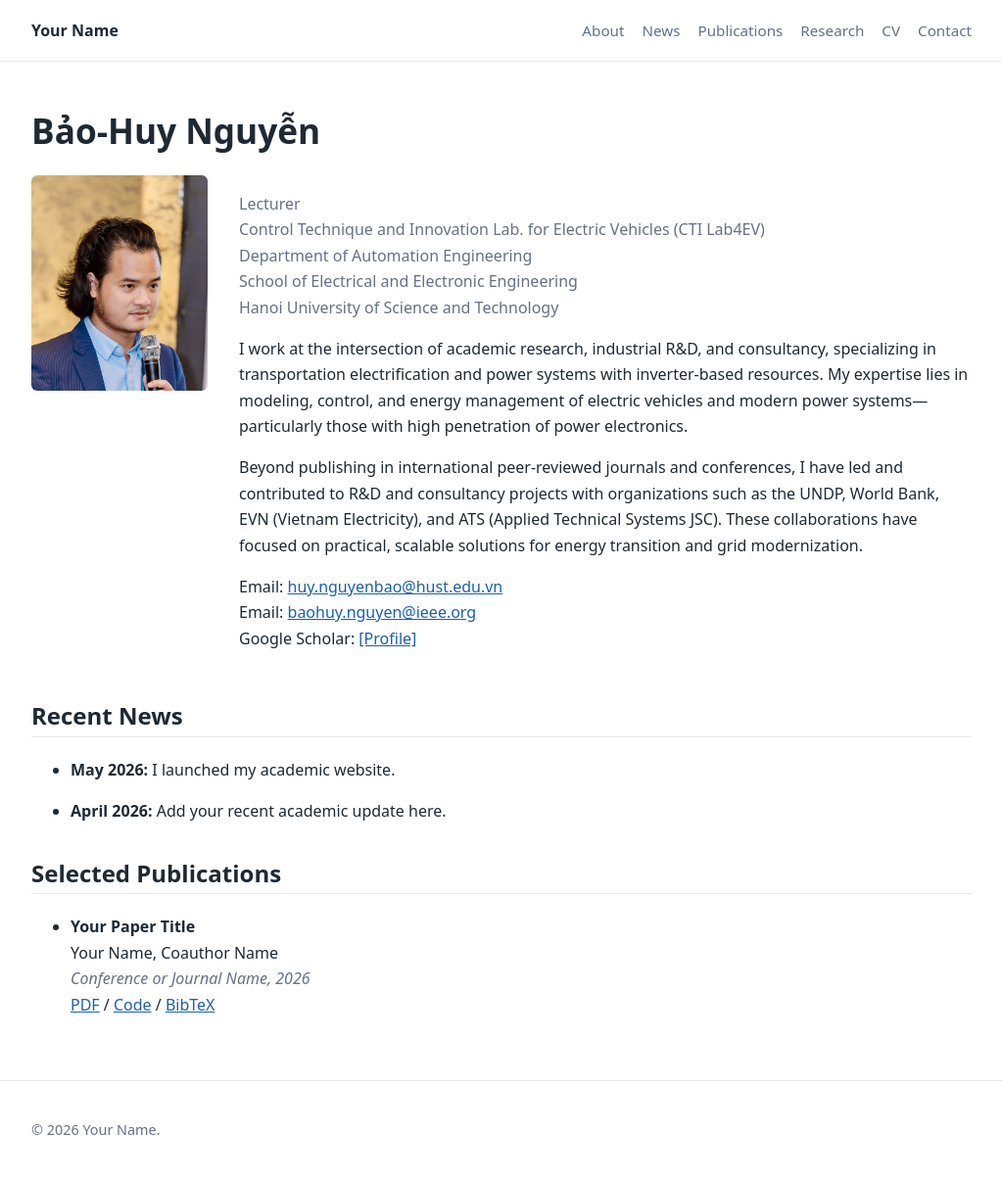
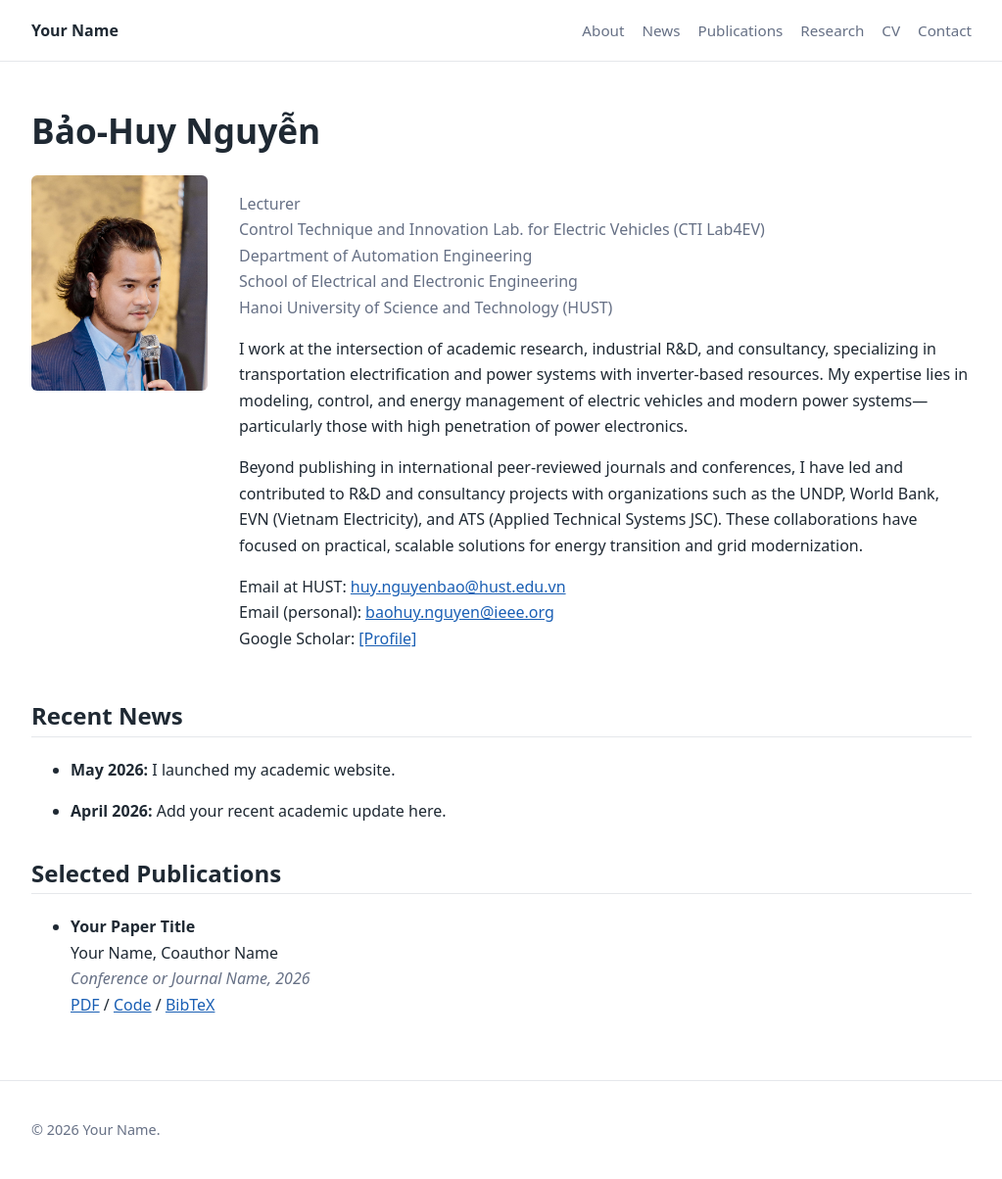
Before and after one commit to baohuynguyen/baohuynguyen.github.io, a Jekyll site: the page built from index.md, in a window 1280 px wide. Shown: the whole page at 98% size, without its empty margins (128-1151 px from the left). Built offline with Jekyll 4.4.1, drawn with Linux system fonts in a browser that asks for light colours.

Commit message:
Update index.md

```diff
--- a/index.md
+++ b/index.md
@@ -14,7 +14,7 @@
       Control Technique and Innovation Lab. for Electric Vehicles (CTI Lab4EV) <br>
       Department of Automation Engineering <br>
       School of Electrical and Electronic Engineering <br>
-      Hanoi University of Science and Technology
+      Hanoi University of Science and Technology (HUST)
     </p>
 
     <p>
@@ -25,8 +25,8 @@
     </p>
 
     <p>
-      Email: <a href="mailto:huy.nguyenbao@hust.edu.vn">huy.nguyenbao@hust.edu.vn</a><br>
-      Email: <a href="mailto:baohuy.nguyen@ieee.org">baohuy.nguyen@ieee.org</a><br>
+      Email at HUST: <a href="mailto:huy.nguyenbao@hust.edu.vn">huy.nguyenbao@hust.edu.vn</a><br>
+      Email (personal): <a href="mailto:baohuy.nguyen@ieee.org">baohuy.nguyen@ieee.org</a><br>
       Google Scholar: <a href="[#](https://scholar.google.com/citations?user=BKJabJsAAAAJ&hl=en)">[Profile]</a><br>
     </p>
   </div>
```
